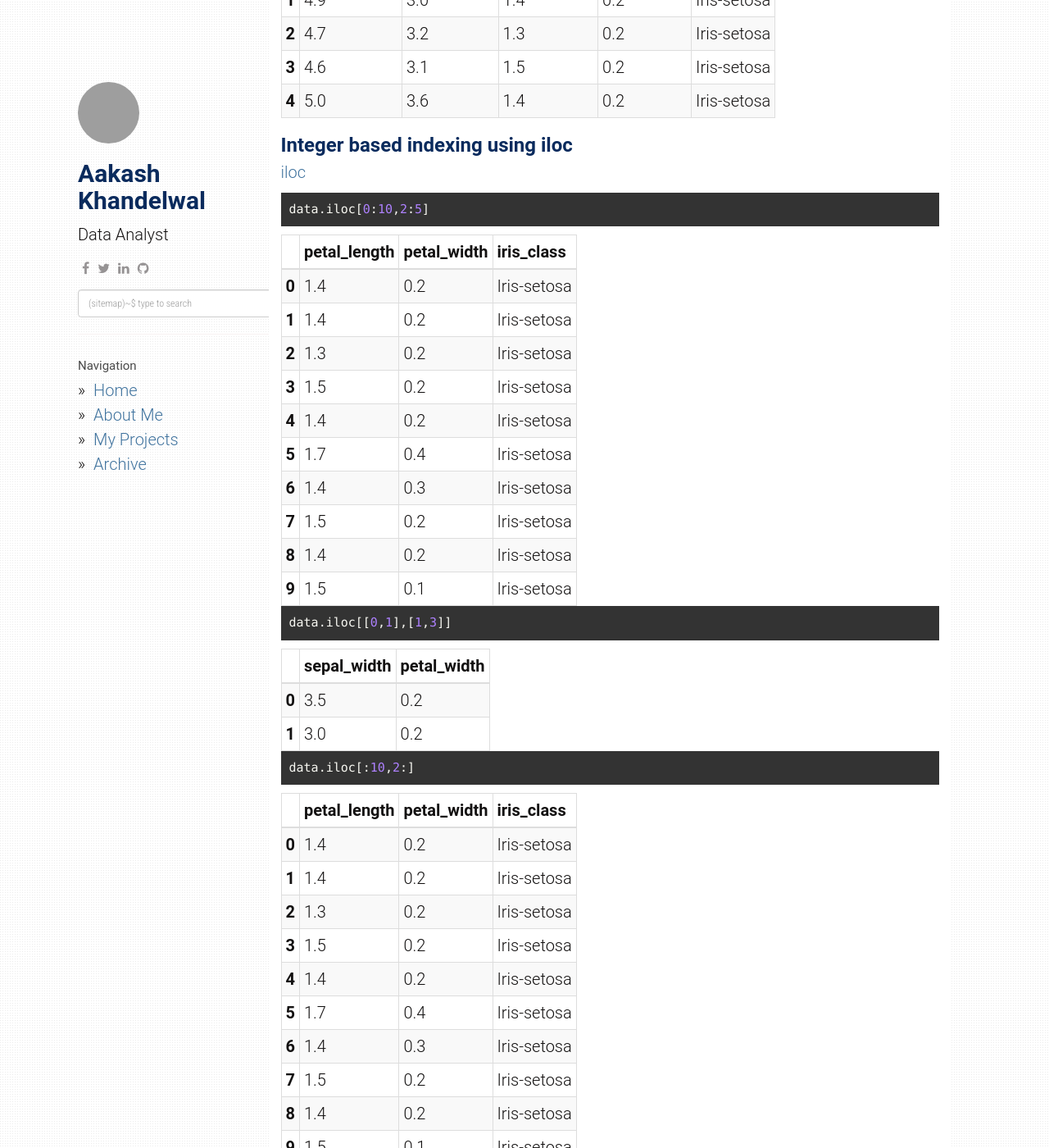
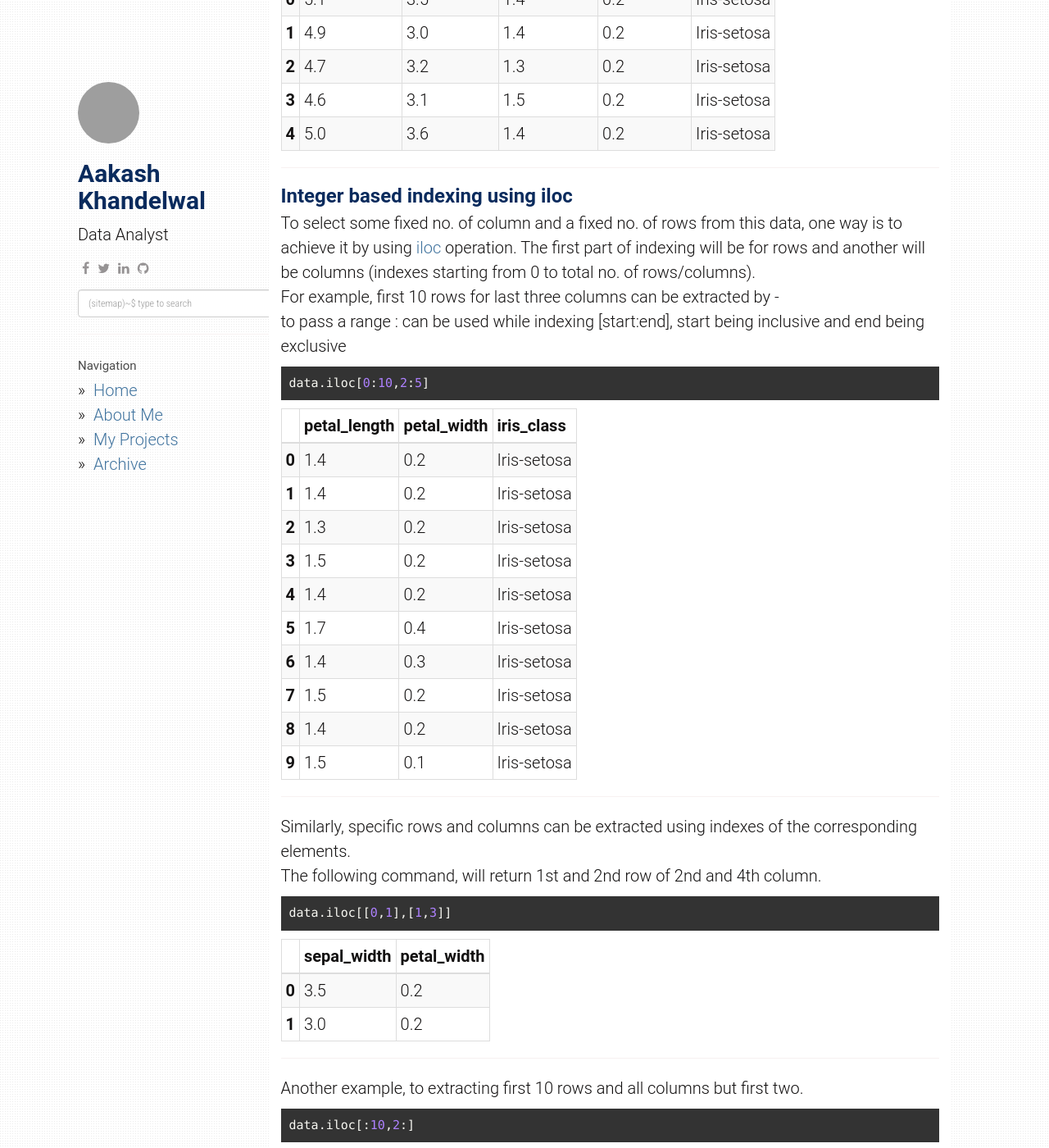
Before and after one commit to aakashkh/data-patterns, a Jekyll site: the page built from _posts/python/2019-04-8-Indexing-Sorting-Dataframe.md, in a window 1280 px wide and 1400 px high, scrolled down 775 px. Shown: the whole window at 82% size. Built offline with Jekyll 4.4.1, drawn with Linux system fonts in a browser that asks for light colours; nearby versions of some CDN libraries; comment, search, counter and statistics services are not loaded; some of the changed text lies outside the part shown; grey boxes are pictures that could not be loaded.

Commit message:
pushing all previous changes

````diff
--- a/_posts/python/2019-04-8-Indexing-Sorting-Dataframe.md
+++ b/_posts/python/2019-04-8-Indexing-Sorting-Dataframe.md
@@ -28,6 +28,8 @@ data = pd.read_csv("https://archive.ics.uci.edu/ml/machine-learning-databases/ir
 # visualising first five rows of sample dataset (Iris)
 data.head()
 ```
+The sample first five rows of data looks like (can be viewed using data.head())-
+
 <div class="table-responsive-sm">
 <table class="table-sm table-hover table-striped table-condensed table-bordered">
   <thead>
@@ -84,17 +86,15 @@ data.head()
   </tbody>
 </table>
 </div>
-
+<hr>
 ### Integer based indexing using iloc
-[iloc](https://pandas.pydata.org/pandas-docs/stable/reference/api/pandas.DataFrame.iloc.html)
-
-
+To select some fixed no. of column and a fixed no. of rows from this data, one way is to achieve it by using [iloc](https://pandas.pydata.org/pandas-docs/stable/reference/api/pandas.DataFrame.iloc.html) operation.
+The first part of indexing will be for rows and another will be columns (indexes starting from 0 to total no. of rows/columns).
+For example, first 10 rows for last three columns can be extracted by -
+to pass a range : can be used while indexing [start:end], start being inclusive and end being exclusive
 ```python
 data.iloc[0:10,2:5]
 ```
-
-
-
 
 <div class="table-responsive-sm">
 <table class="table-sm table-hover table-striped table-condensed table-bordered">
@@ -170,16 +170,14 @@ data.iloc[0:10,2:5]
   </tbody>
 </table>
 </div>
-
-
+<hr>
+Similarly, specific rows and columns can be extracted using indexes of the corresponding elements.
+The following command, will return 1st and 2nd row of 2nd and 4th column.
 
 
 ```python
 data.iloc[[0,1],[1,3]]
 ```
-
-
-
 
 <div class="table-responsive-sm">
 <table class="table-sm table-hover table-striped table-condensed table-bordered">
@@ -204,16 +202,13 @@
   </tbody>
 </table>
 </div>
+<hr>
 
-
-
+Another example, to extracting first 10 rows and all columns but first two.
 
 ```python
 data.iloc[:10,2:]
 ```
-
-
-
 
 <div class="table-responsive-sm">
 <table class="table-sm table-hover table-striped table-condensed table-bordered">
@@ -289,7 +284,7 @@ data.iloc[:10,2:]
   </tbody>
 </table>
 </div>
-
+<hr>
 
 ### Labels based indexing using loc
 [loc](https://pandas.pydata.org/pandas-docs/stable/reference/api/pandas.DataFrame.loc.html)
@@ -368,16 +363,12 @@ data.loc[2:10,'petal_length':'iris_class']
   </tbody>
 </table>
 </div>
-
-
+<hr>
 
 
 ```python
 data.loc[2:10,['petal_length','iris_class']]
 ```
-
-
-
 
 <div class="table-responsive-sm">
 <table class="table-sm table-hover table-striped table-condensed table-bordered">
@@ -437,14 +428,7 @@ data.loc[2:10,['petal_length','iris_class']]
   </tbody>
 </table>
 </div>
-
-
-
-
-
-
-
-
+<hr>
 
 ### Setting values using loc
 
@@ -504,6 +488,7 @@ data.loc[2:10,['petal_length']]
   </tbody>
 </table>
 </div>
+<hr>
 
 
 
@@ -608,6 +593,7 @@ data.loc[2:10]
   </tbody>
 </table>
 </div>
+<hr>
 
 ```python
 data.head()
@@ -672,6 +658,7 @@ data.head()
   </tbody>
 </table>
 </div>
+<hr>
 
 
 
@@ -744,6 +731,7 @@ data.head()
   </tbody>
 </table>
 </div>
+<hr>
 
 ### Sorting
 
@@ -794,6 +782,7 @@ sample_data
   </tbody>
 </table>
 </div>
+<hr>
 
 ```python
 sample_data.sort_values(by='sepal_width')
@@ -835,6 +824,7 @@ sample_data.sort_values(by='sepal_width')
   </tbody>
 </table>
 </div>
+<hr>
 
 
 ```python
@@ -889,3 +879,4 @@ sample_data.iloc[sample_data['sepal_width'].values.argsort(axis=0)]
   </tbody>
 </table>
 </div>
+<hr>
````
